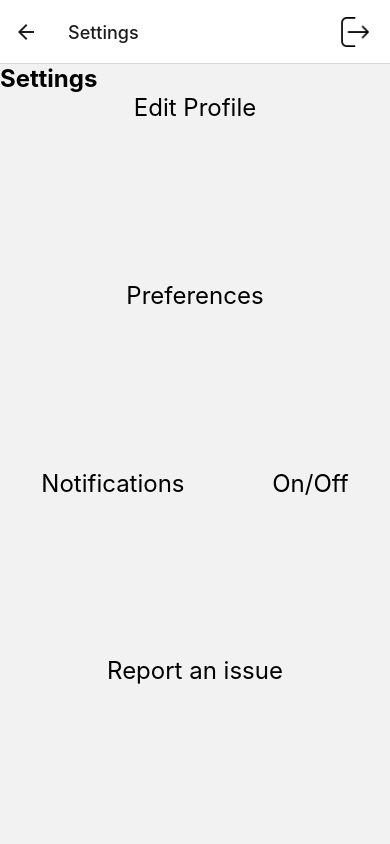
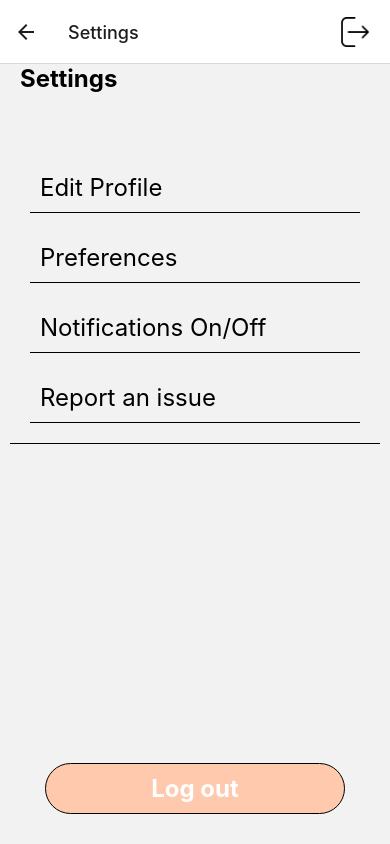
Before and after one commit to dvdgamer/pal-pals, a React Native app in the folder pal-pals/: screen /Settings in a window 390 px wide. Built offline with nearby package versions, Linux system fonts and the light colour scheme.

Commit message:
Add friend page now displays selected calendar date Added Add friend button (no functionality)

```diff
--- a/pal-pals/app/screens/addFriend.tsx
+++ b/pal-pals/app/screens/addFriend.tsx
@@ -1,4 +1,4 @@
-import { View, Text, StyleSheet, TextInput, SafeAreaView } from "react-native";
+import { View, Text, StyleSheet, TextInput, SafeAreaView, TouchableOpacity } from "react-native";
 import { useState } from "react";
 import DatePicker from "react-datepicker";
 import Calendar from "../../components/Calendar";
@@ -15,7 +15,8 @@ export default function AddFriend() {
         onChangeText={setName}
         autoCorrect={false}
       />
-      <Text>Your friend's name is: {name}</Text>
+      <Text>Your friend's name is:</Text>
+      <Text style= {{ fontWeight: "bold", fontSize: 24}}> { name }</Text>
       <Text>Add their birthday:</Text>
       {/* <DatePicker
         selected={startDate}
@@ -25,7 +26,13 @@ export default function AddFriend() {
       <View>
         <Calendar />
       </View>
+      <TouchableOpacity style={styles.addFriendButton}>
+          <Text style={{ fontSize: 24, fontWeight: "bold", color: "white" }}>
+            Add Friend
+          </Text>
+        </TouchableOpacity>
     </View>
+
   );
 }
 
@@ -42,4 +49,16 @@ const styles = StyleSheet.create({
     margin: 10,
     width: 200,
   },
+  addFriendButton: {
+    flex: 1,
+    backgroundColor: "#FFC9AD",
+    padding: 10,
+    borderRadius: 27,
+    width: 300,
+    alignItems: "center",
+    justifyContent: "center",
+    borderWidth: 0.1,
+    position: "absolute",
+    bottom: 30,
+  }
 });
--- a/pal-pals/app/screens/settings.tsx
+++ b/pal-pals/app/screens/settings.tsx
@@ -1,49 +1,62 @@
-import { View, Text, TouchableOpacity, StyleSheet } from 'react-native';
+import { View, Text, TouchableOpacity, StyleSheet } from "react-native";
 
 export default function Settings() {
   const MainText = ({ children }: { children: React.ReactNode }) => (
-    <Text style={ styles.settingsMain }>
-      {children}
-    </Text>
+    <Text style={styles.settingsMain}>{children}</Text>
   );
 
   return (
-    <View style={{ flex: 1}}>
+    <View style={{ flex: 1 }}>
       <View>
-      <Text style={{fontSize: 24, fontWeight: 'bold'}}>Settings</Text>
+        <Text
+          style={{
+            fontSize: 24,
+            fontWeight: "bold",
+            marginLeft: 20,
+            marginBottom: 40,
+          }}
+        >
+          Settings
+        </Text>
       </View>
 
-      <View style={ styles.settingsMain }>
+      <View style={styles.settingsMain}>
         <MainText>Edit Profile</MainText>
         <MainText>Preferences</MainText>
-        <MainText>Notifications             On/Off</MainText>
+        <MainText>Notifications On/Off</MainText>
         <MainText>Report an issue</MainText>
       </View>
-      {/* <View style={{ flex: 1, alignItems: 'center'}}>
+      <View style={{ flex: 1, alignItems: "center" }}>
         <TouchableOpacity style={styles.logOutButton}>
-          <Text style={{fontSize: 24, fontWeight: 'bold', color: "white"}}>Log out</Text>
+          <Text style={{ fontSize: 24, fontWeight: "bold", color: "white" }}>
+            Log out
+          </Text>
         </TouchableOpacity>
-      </View> */}
+      </View>
     </View>
   );
 }
 
 const styles = StyleSheet.create({
-  // logOutButton: {
-  //   backgroundColor: "#FFC9AD",
-  //   padding: 10,
-  //   borderRadius: 27,
-  //   width: 300,
-  //   alignItems: "center",
-  //   justifyContent: "center",
-  //   borderWidth: 0.1,
-  //   position: "absolute",
-  //   bottom: 30,
-  // },
+  logOutButton: {
+    backgroundColor: "#FFC9AD",
+    padding: 10,
+    borderRadius: 27,
+    width: 300,
+    alignItems: "center",
+    justifyContent: "center",
+    borderWidth: 0.1,
+    position: "absolute",
+    bottom: 30,
+  },
   settingsMain: {
-    flex: 1,
-    justifyContent: 'center',
-    alignItems: 'center',
+    // flex: 1,
+    justifyContent: "center",
+    marginLeft: 10,
     fontSize: 24,
-  }
-})
+    borderBottomColor: "black",
+    borderBottomWidth: 1,
+    padding: 10,
+    margin: 10,
+  },
+});
--- a/pal-pals/components/Calendar.tsx
+++ b/pal-pals/components/Calendar.tsx
@@ -38,14 +38,14 @@
 
 import { getMonth, getYear } from "date-fns";
 import React, { useState } from "react";
-import { Button, View } from "react-native";
+import { Button, View, Text } from "react-native";
 import DateTimePicker from '@react-native-community/datetimepicker';
 import range from "lodash/range";
 
 export default function Calendar(): JSX.Element {
   const [startDate, setStartDate] = useState(new Date());
   const [showDatePicker, setShowDatePicker] = useState(false);
-  const years = range(1990, getYear(new Date()) + 1, 1);
+  const years = range(1920, getYear(new Date()) + 1, 1);
   const months = [
     "January",
     "February",
@@ -62,7 +62,7 @@ export default function Calendar(): JSX.Element {
   ];
   return (
     <View>
-      <Button title="Add their birthdate" onPress={() => setShowDatePicker(true)} />
+      <Button title="What's their birthdate ?" onPress={() => setShowDatePicker(true)} />
       {showDatePicker && (
         <DateTimePicker
           value={startDate}
@@ -75,6 +75,8 @@ export default function Calendar(): JSX.Element {
           }}
         />
       )}
+      <Text>Your friend's birthday is:</Text>
+      <Text style={{ fontWeight: 'bold' }}>{startDate.toDateString()}</Text>
     </View>
   );
 };
```
